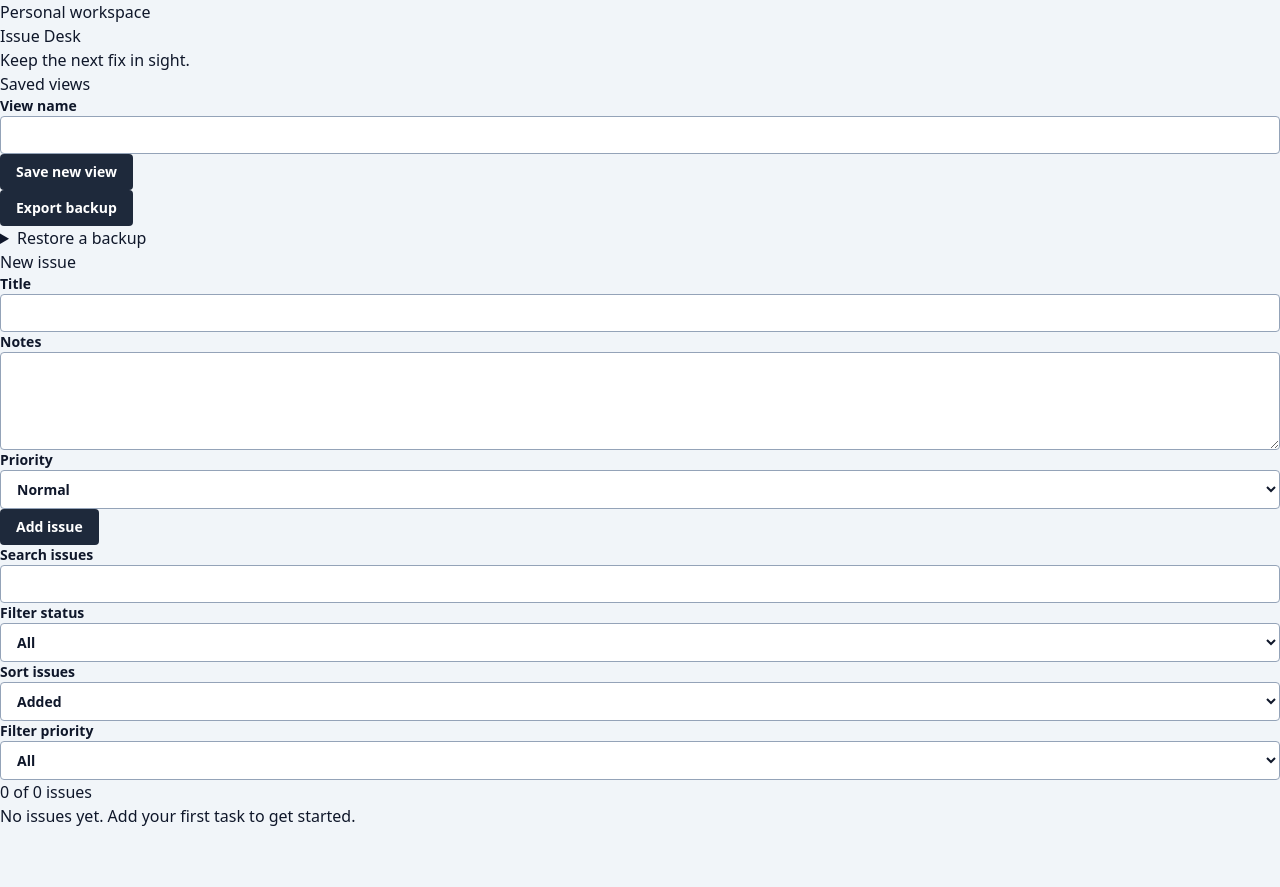
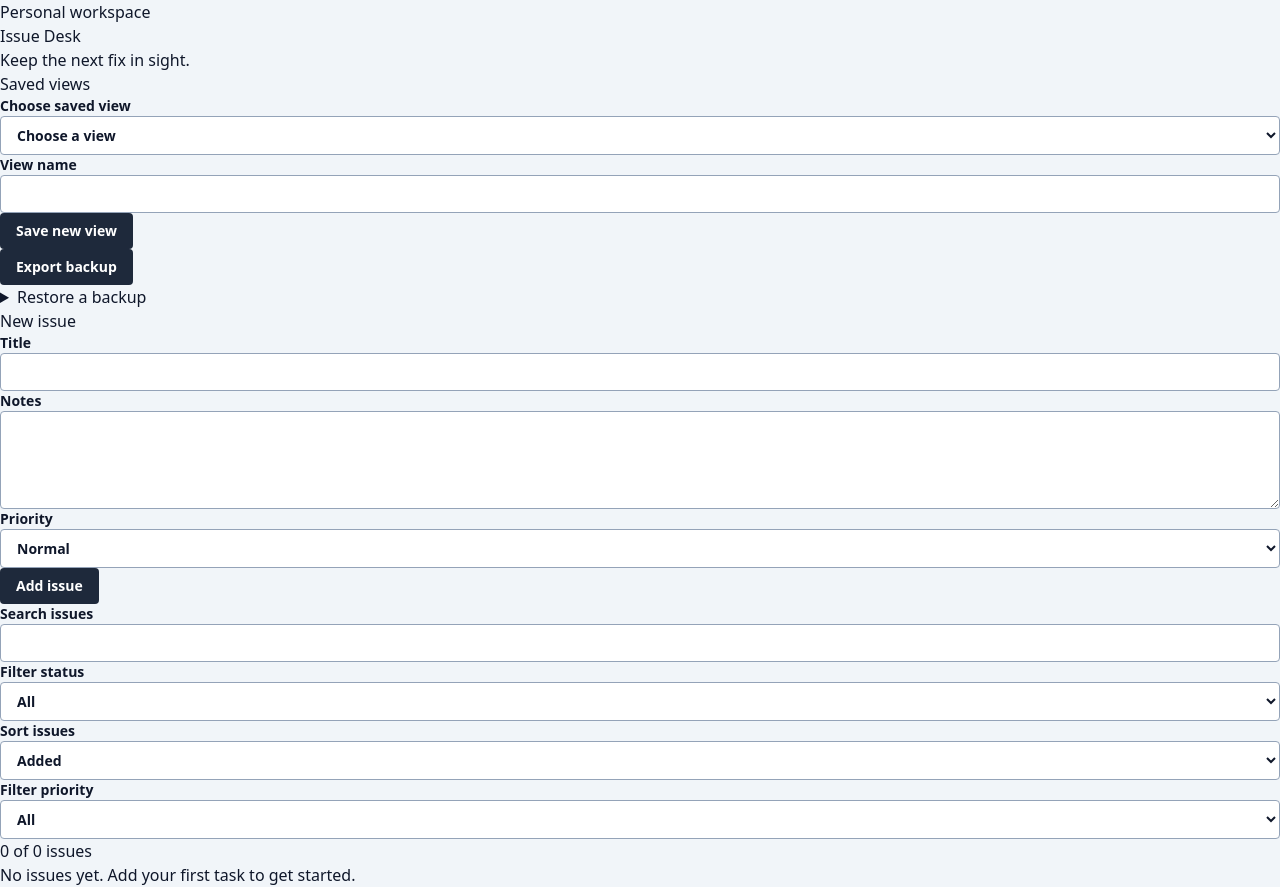
Before and after one commit to kirkduchesne/cairn, a React (Vite) app: page / in a window 1280 px wide. Before the commit the page ends 828 px from the top, so only its background shows below. Built offline with nearby package versions, Linux system fonts and the light colour scheme.

Commit message:
feat: apply a saved view

```diff
--- a/src/SavedViews.tsx
+++ b/src/SavedViews.tsx
@@ -7,6 +7,7 @@ export function SavedViews({ query, onApply }: { query: Query; onApply: (query:
   const snapshot = useRef(initial.raw);
   const [views, setViews] = useState(initial.views);
   const [name, setName] = useState('');
+  const [selected, setSelected] = useState('');
   const [message, setMessage] = useState(initial.error);
   function save(next: SavedView[]) {
     if (initial.error) return false;
@@ -23,6 +24,10 @@ export function SavedViews({ query, onApply }: { query: Query; onApply: (query:
   return <section className="mb-5 space-y-3 rounded bg-white p-4" aria-label="Saved views">
     <h2 className="font-semibold">Saved views</h2>
     <fieldset disabled={Boolean(initial.error)} className="space-y-3">
+      <label>Choose saved view<select value={selected} onChange={event => {
+        const view = views.find(item => item.id === event.target.value);
+        if (view) { setSelected(view.id); onApply(view.query); }
+      }}><option value="">Choose a view</option>{views.map(view => <option key={view.id} value={view.id}>{view.name}</option>)}</select></label>
       <label>View name<input value={name} onChange={event => setName(event.target.value)} maxLength={40} /></label>
       <button type="button" onClick={() => {
         if (!name.trim()) { setMessage('Enter a view name.'); return; }
```
